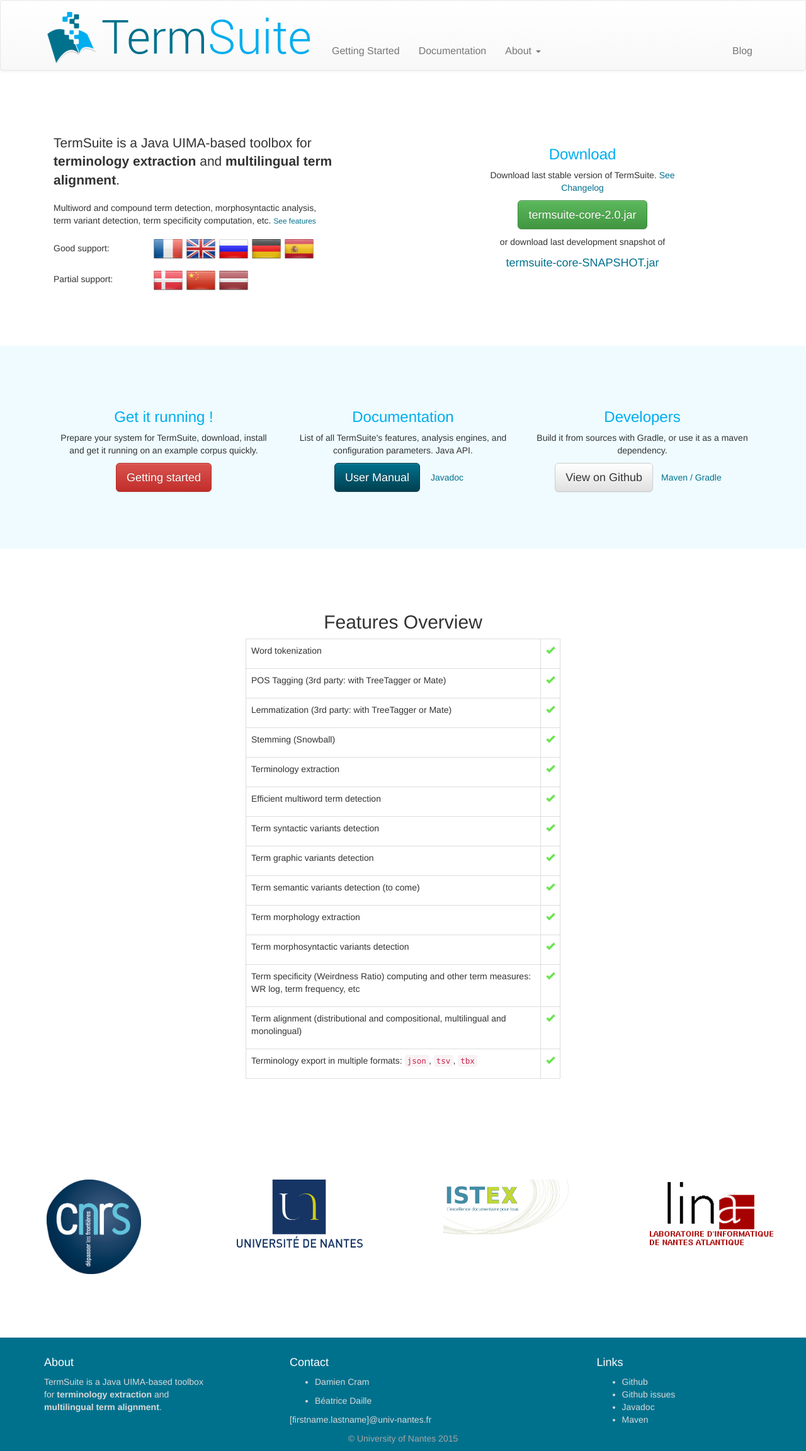
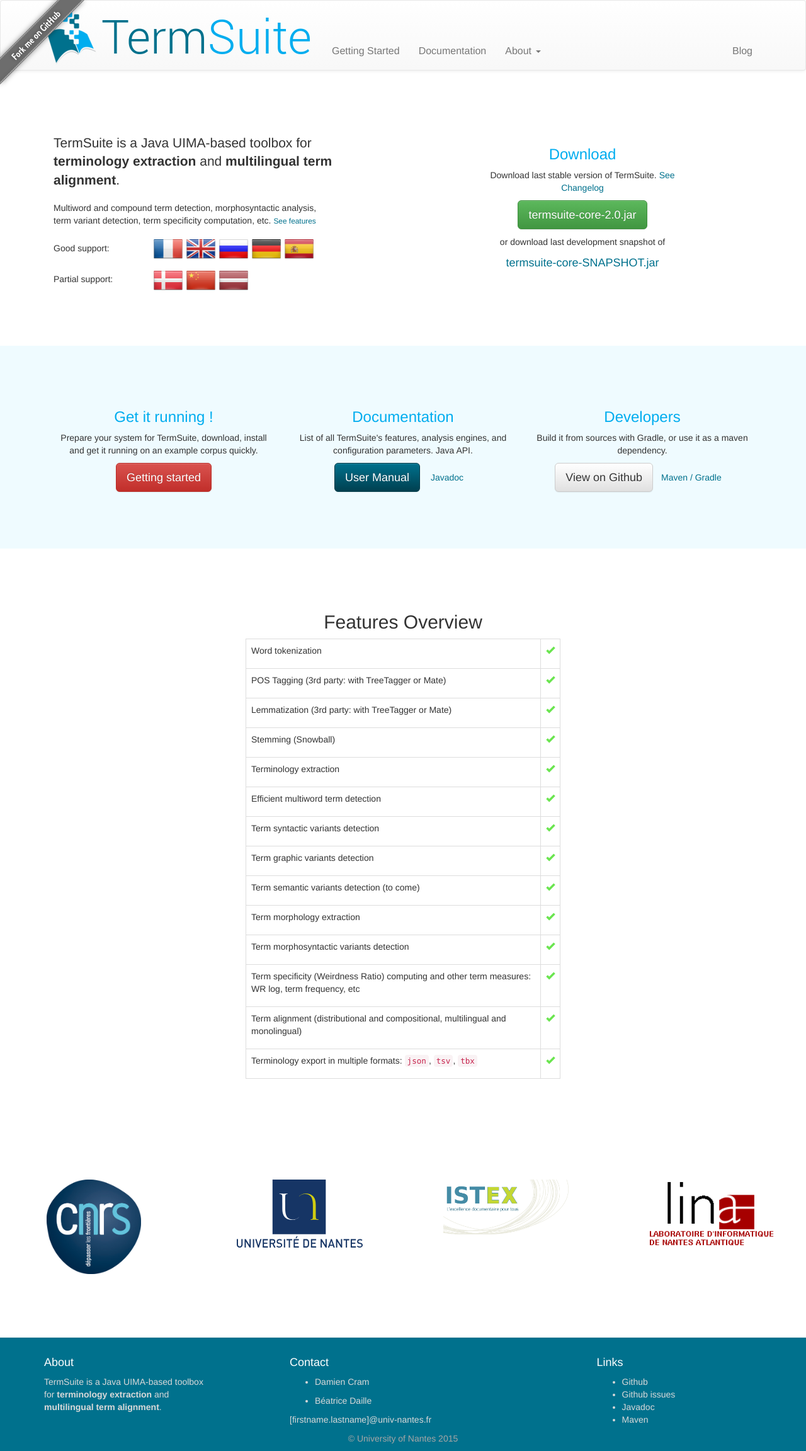
Before and after one commit to termsuite/termsuite.github.io, a Jekyll site: the page built from index.html, in a window 1280 px wide. Shown: the whole page at 63% size. Built offline with Jekyll 4.4.1, drawn with Linux system fonts in a browser that asks for light colours; nearby versions of some CDN libraries.

```diff
--- a/_includes/header.html
+++ b/_includes/header.html
@@ -1,3 +1,9 @@
+<a href="{{site.github}}">
+  <img
+  style="position: absolute; top: 0; left: 0; border: 0;z-index: 2;"
+  src="/img/forkme.png"
+  alt="Fork TermSuite on GitHub."></a>
+
 <header>
 
   <nav class="navbar navbar-default">
```
Also changed, not shown: img/forkme.png (added).
